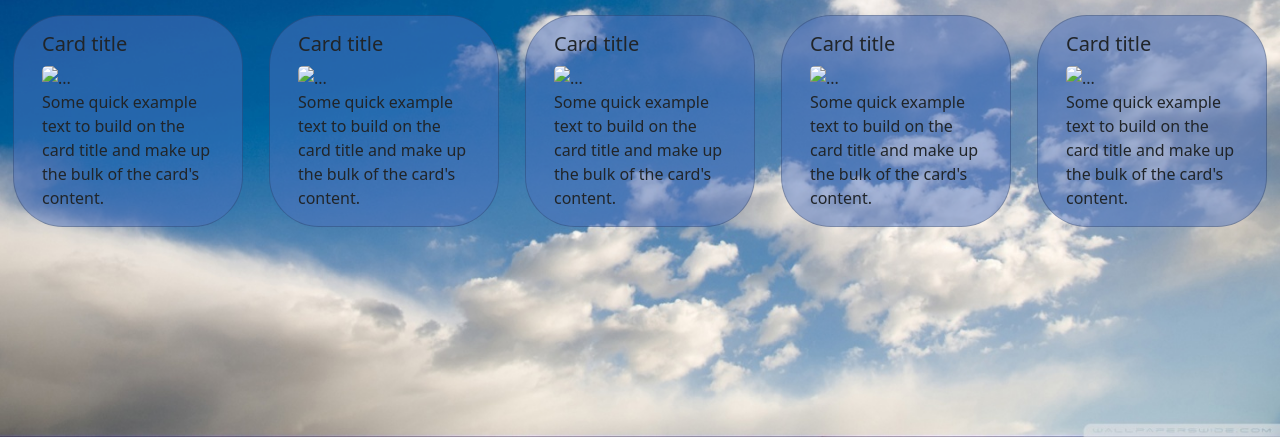
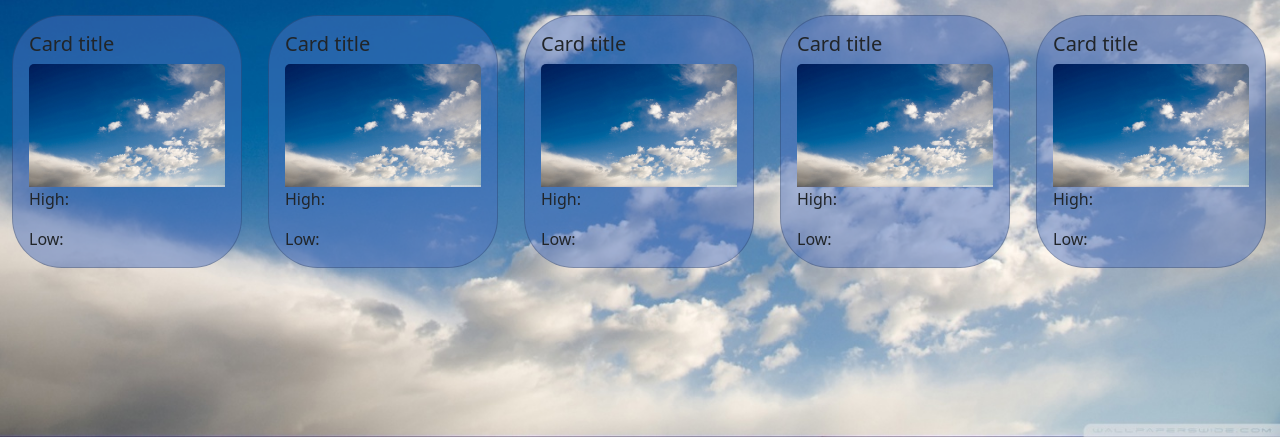
Before and after one commit to tqngo/WeatherSprint, a plain HTML site: page index.html in a window 1280 px wide. Shown: the part 363-800 px from the top of the page. Drawn offline with nearby package versions, Linux system fonts and the light colour scheme; no server answers.

Commit message:
forecast function

```diff
--- a/index.html
+++ b/index.html
@@ -7,7 +7,7 @@
     <title>Bootstrap demo</title>
     <link href="https://cdn.jsdelivr.net/npm/bootstrap@5.3.2/dist/css/bootstrap.min.css" rel="stylesheet"
         integrity="sha384-T3c6CoIi6uLrA9TneNEoa7RxnatzjcDSCmG1MXxSR1GAsXEV/Dwwykc2MPK8M2HN" crossorigin="anonymous">
-    <link rel="stylesheet" href="./styles/syles.css">
+    <link rel="stylesheet" href="./styles/styles.css">
 </head>
 
 <body>
@@ -83,55 +83,76 @@
             <div class="forecastText">Daily Forecast</div>
         </div>
         <br><br>
-        <div class="row d-flex justify-content-around">
+
+        <div class="row d-flex justify-content-between">
+            <div class="col">
                 <div class="card" style="width: 230px; border-radius: 50px;">
                     <div class="card-body">
                         <h5 id="dayOne" class="card-title">Card title</h5>
-                    <img src="..." class="card-img-top" alt="...">
-                    <p class="card-text">Some quick example text to build on the card title and make up the bulk of the
-                        card's content.</p>
+                        <img src="./assets/cloud.jpg" class="card-img-top" alt="...">
+                        <p class="card-text">High:</p>
+                        <p class="card-text">
+                            Low:
+                        </p>
+                    </div>
                 </div>
             </div>
 
+            <div class="col">
                 <div class="card" style="width: 230px; border-radius: 50px;">
 
                     <div class="card-body">
                         <h5 class="card-title">Card title</h5>
-                    <img src="..." class="card-img-top" alt="...">
-                    <p class="card-text">Some quick example text to build on the card title and make up the bulk of the
-                        card's content.</p>
+                        <img src="./assets/cloud.jpg" class="card-img-top" alt="...">
+                        <p class="card-text">High:</p>
+                        <p class="card-text">
+                            Low:
+                        </p>
+                    </div>
                 </div>
             </div>
 
+            <div class="col">
                 <div class="card" style="width: 230px; border-radius: 50px;">
                     <div class="card-body">
                         <h5 id="dayOne" class="card-title">Card title</h5>
-                    <img src="..." class="card-img-top" alt="...">
-                    <p class="card-text">Some quick example text to build on the card title and make up the bulk of the
-                        card's content.</p>
+                        <img src="./assets/cloud.jpg" class="card-img-top" alt="...">
+                        <p class="card-text">High:</p>
+                        <p class="card-text">
+                            Low:
+                        </p>
+                    </div>
                 </div>
             </div>
 
+            <div class="col">
                 <div class="card" style="width: 230px; border-radius: 50px;">
                     <div class="card-body">
                         <h5 id="dayOne" class="card-title">Card title</h5>
-                    <img src="..." class="card-img-top" alt="...">
-                    <p class="card-text">Some quick example text to build on the card title and make up the bulk of the
-                        card's content.</p>
+                        <img src="./assets/cloud.jpg" class="card-img-top" alt="...">
+                        <p class="card-text">High:</p>
+                        <p class="card-text">
+                            Low:
+                        </p>
+                    </div>
                 </div>
             </div>
 
+            <div class="col">
                 <div class="card" style="width: 230px; border-radius: 50px;">
                     <div class="card-body">
                         <h5 id="dayOne" class="card-title">Card title</h5>
-                    <img src="..." class="card-img-top" alt="...">
-                    <p class="card-text">Some quick example text to build on the card title and make up the bulk of the
-                        card's content.</p>
+                        <img src="./assets/cloud.jpg" class="card-img-top" alt="...">
+                        <p class="card-text">High:
+                        </p>
+                        <p class="card-text">
+                            Low:
+                        </p>
                     </div>
                 </div>
             </div>
         </div>
-
+    </div>
 
 
 
--- a/scripts/app.js
+++ b/scripts/app.js
@@ -34,3 +34,13 @@ async function getWeather(){
 }
 
 getWeather();
+
+async function getForecast(){
+    const promise = await fetch('https://api.openweathermap.org/data/2.5/forecast?lat=37.961632&lon=121.275604&units=imperial&appid=6323ec9d5f95a74e8be8d2dcf21d1e02')
+    const data = await promise.json();
+
+    console.log(data)
+
+    // dayOne.innerText = data.dt
+    // console.log(data.dt)
+}
```
Also changed, not shown: styles/styles.css (renamed from styles/syles.css, +0 -23 lines). Lines whose indentation alone changed are shown as unchanged.
